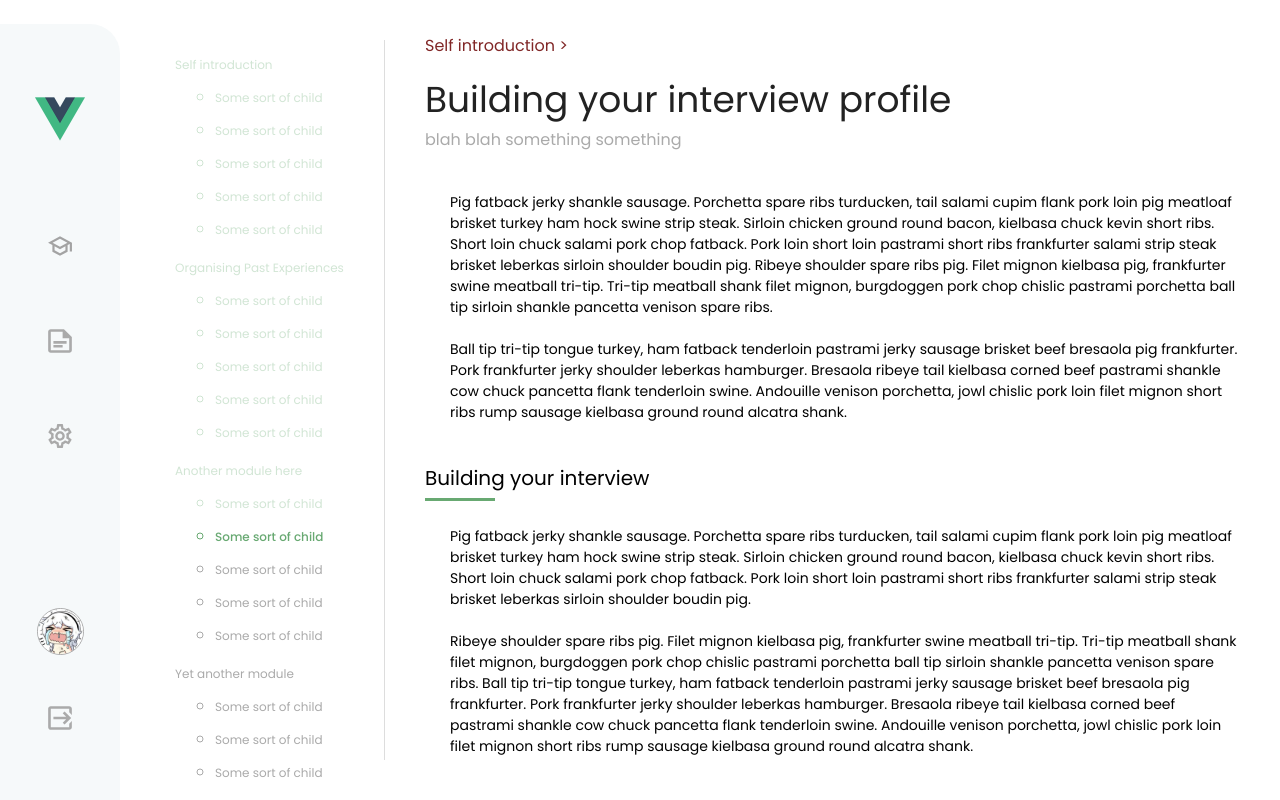
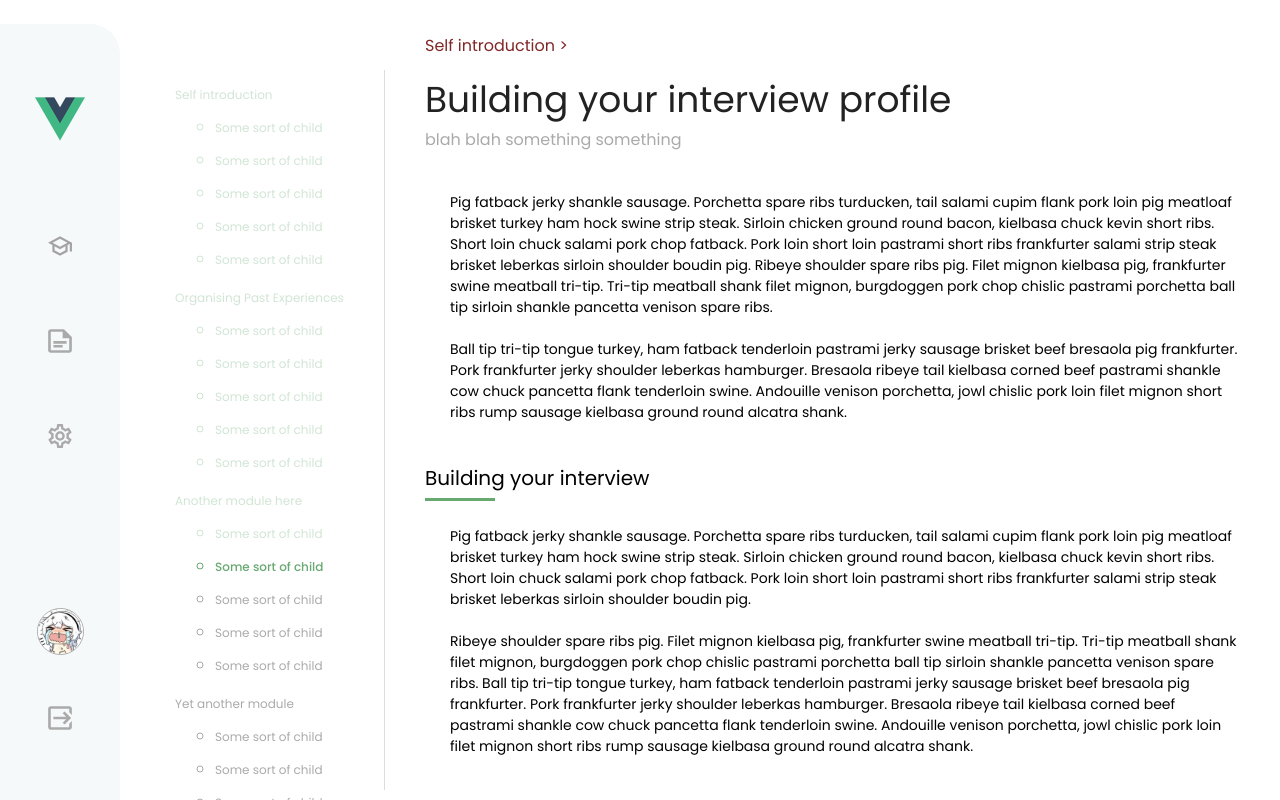
Before and after one commit to p4p-51/jubilant-octo-funicular, a Vue app in the folder frontend/: page /lecture in a window 1280 px wide. Built offline with nearby package versions, Linux system fonts and the light colour scheme.

Commit message:
fix sidebar margin

```diff
--- a/frontend/src/components/ProgressSideBar.vue
+++ b/frontend/src/components/ProgressSideBar.vue
@@ -41,7 +41,7 @@ export default defineComponent({
 
 .progress-side-bar {
   min-width: 250px;
-  margin: 40px 0;
+  margin: 70px 0;
   margin-left: 15px;
   padding-right: 30px;
   height: 90%;
```
